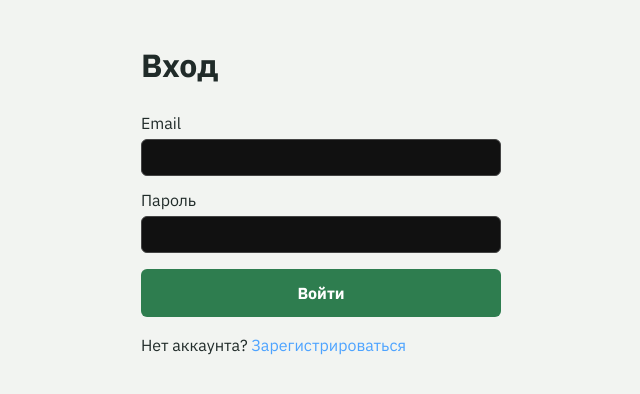
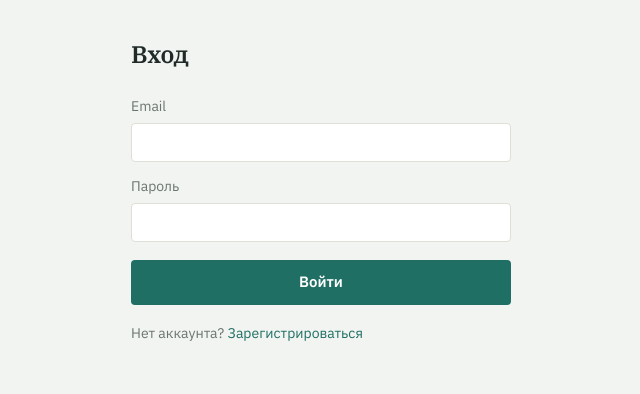
Before and after one commit to almash591-sudo/mediktest-kg, a Next.js app: page /login in a window 1280 px wide. Shown: the top 394 px of the page, without its empty margins (319-959 px from the left). Built offline with nearby package versions, Linux system fonts and the light colour scheme; no server answers.

Commit message:
Update page.tsx

```diff
--- a/app/login/page.tsx
+++ b/app/login/page.tsx
@@ -40,79 +40,59 @@ export default function LoginPage() {
   }
 
   return (
-    <div style={{ padding: '20px', maxWidth: '400px', margin: '0 auto' }}>
-      <h1>{mode === 'signin' ? 'Вход' : 'Регистрация'}</h1>
+    <div className="container" style={{ maxWidth: '420px' }}>
+      <h1 className="wordmark" style={{ fontSize: '24px' }}>
+        {mode === 'signin' ? 'Вход' : 'Регистрация'}
+      </h1>
 
       <form onSubmit={handleSubmit}>
-        <div style={{ marginBottom: '12px' }}>
-          <label style={{ display: 'block', marginBottom: '4px' }}>Email</label>
+        <div style={{ marginBottom: '14px' }}>
+          <label className="muted" style={{ display: 'block', marginBottom: '6px', fontSize: '14px' }}>
+            Email
+          </label>
           <input
             type="email"
+            className="input"
             value={email}
             onChange={(e) => setEmail(e.target.value)}
             required
-            style={{
-              width: '100%',
-              padding: '10px',
-              borderRadius: '6px',
-              border: '1px solid #444',
-              background: '#111',
-              color: '#fff',
-            }}
           />
         </div>
 
-        <div style={{ marginBottom: '16px' }}>
-          <label style={{ display: 'block', marginBottom: '4px' }}>Пароль</label>
+        <div style={{ marginBottom: '18px' }}>
+          <label className="muted" style={{ display: 'block', marginBottom: '6px', fontSize: '14px' }}>
+            Пароль
+          </label>
           <input
             type="password"
+            className="input"
             value={password}
             onChange={(e) => setPassword(e.target.value)}
             required
             minLength={6}
-            style={{
-              width: '100%',
-              padding: '10px',
-              borderRadius: '6px',
-              border: '1px solid #444',
-              background: '#111',
-              color: '#fff',
-            }}
           />
         </div>
 
-        {error && (
-          <p style={{ color: '#ff6b6b', marginBottom: '12px' }}>{error}</p>
-        )}
+        {error && <p className="error-text">{error}</p>}
         {message && (
-          <p style={{ color: '#6bcf7f', marginBottom: '12px' }}>{message}</p>
+          <p className="success-text" style={{ marginBottom: '12px' }}>
+            {message}
+          </p>
         )}
 
-        <button
-          type="submit"
-          disabled={loading}
-          style={{
-            width: '100%',
-            padding: '12px',
-            borderRadius: '6px',
-            border: 'none',
-            background: '#2e7d4f',
-            color: '#fff',
-            fontWeight: 'bold',
-            cursor: 'pointer',
-          }}
-        >
+        <button type="submit" disabled={loading} className="btn btn-primary" style={{ width: '100%' }}>
           {loading ? 'Подождите...' : mode === 'signin' ? 'Войти' : 'Зарегистрироваться'}
         </button>
       </form>
 
-      <p style={{ marginTop: '16px' }}>
+      <p className="muted" style={{ marginTop: '18px', fontSize: '14px' }}>
         {mode === 'signin' ? (
           <>
             Нет аккаунта?{' '}
             <button
               onClick={() => setMode('signup')}
-              style={{ color: '#4da3ff', background: 'none', border: 'none', cursor: 'pointer', padding: 0 }}
+              className="link"
+              style={{ background: 'none', border: 'none', cursor: 'pointer', padding: 0, font: 'inherit' }}
             >
               Зарегистрироваться
             </button>
@@ -122,7 +102,8 @@ export default function LoginPage() {
             Уже есть аккаунт?{' '}
             <button
               onClick={() => setMode('signin')}
-              style={{ color: '#4da3ff', background: 'none', border: 'none', cursor: 'pointer', padding: 0 }}
+              className="link"
+              style={{ background: 'none', border: 'none', cursor: 'pointer', padding: 0, font: 'inherit' }}
             >
               Войти
             </button>
```
